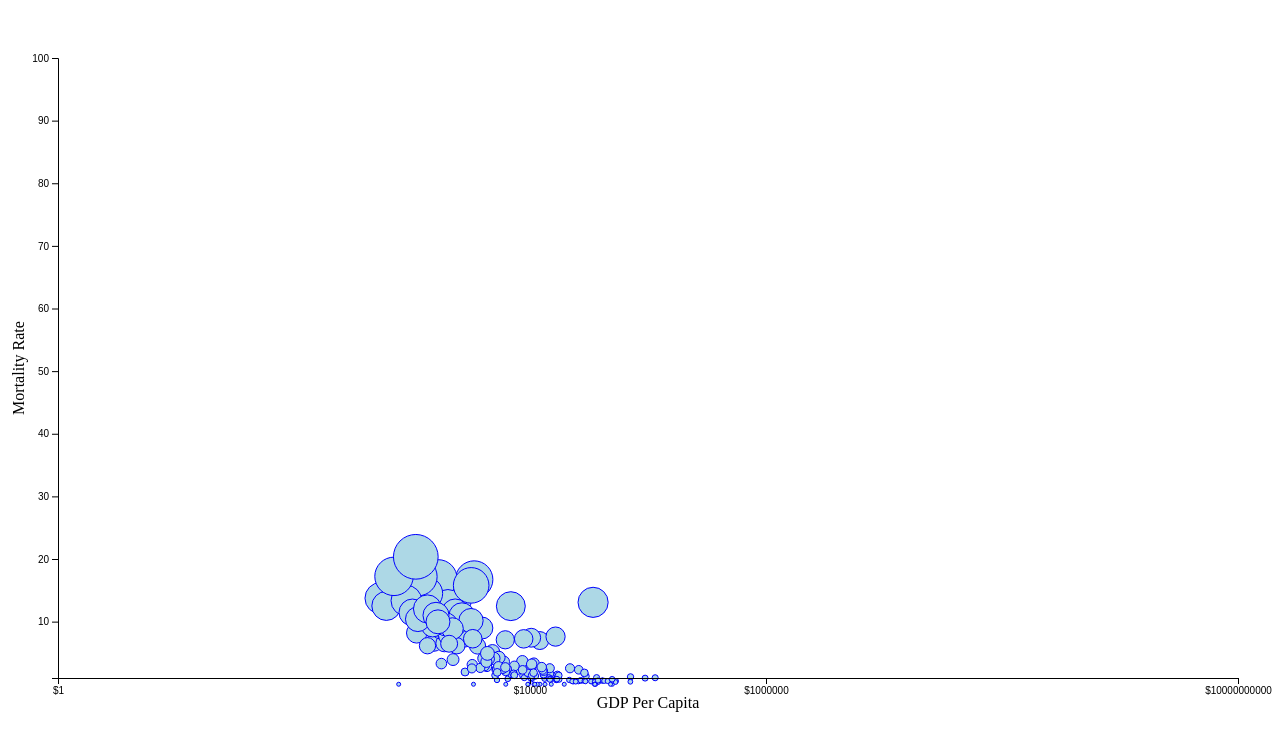
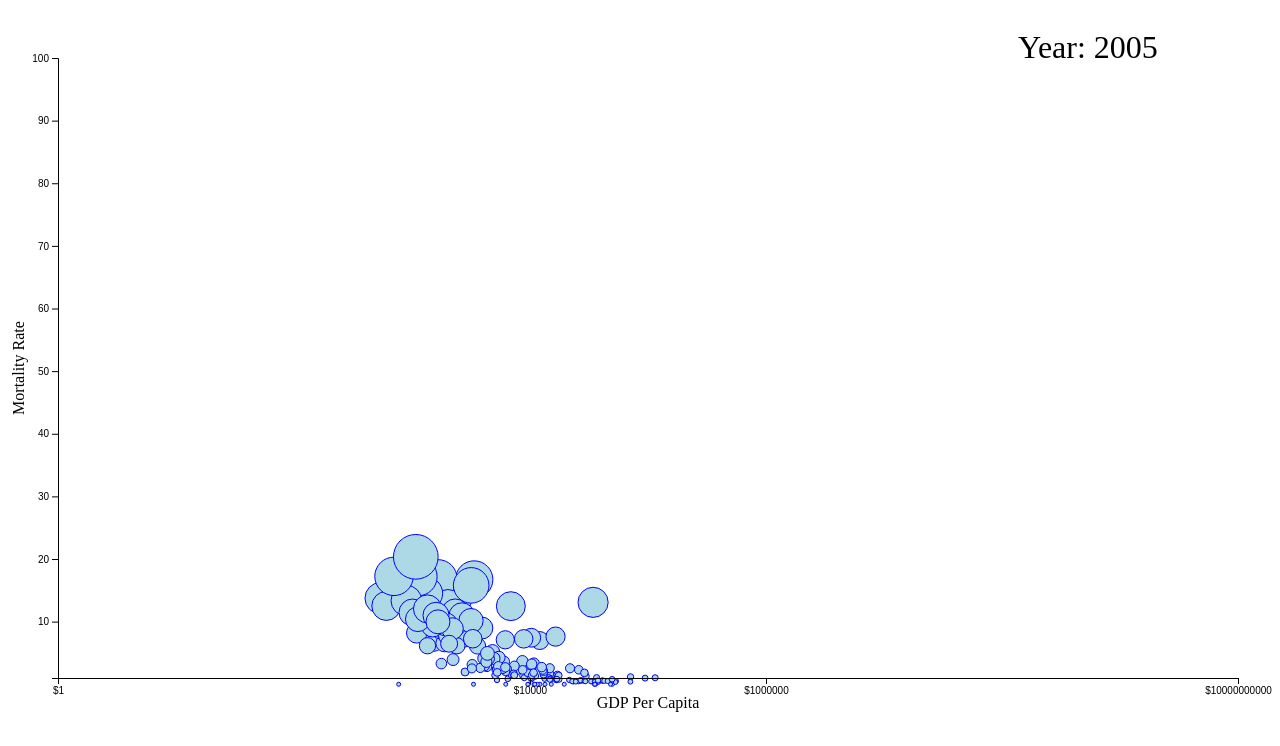
Before and after one commit to psakamoori/psakamoori.github.io, a plain HTML site: page index.html in a window 1280 px wide. Drawn offline with nearby package versions, Linux system fonts and the light colour scheme.

Commit message:
Year value on chart

```diff
--- a/index.html
+++ b/index.html
@@ -52,13 +52,8 @@ async function init() {
   d3.select('body').append('div').attr('id','tooltip').attr('style','position: absolute; opacity:0;');
 
 
-//d3.csv("child-mortality-gdp-per-capita.csv", function(data)
-//d3.csv("ChildMortalityGDPPerCapita.csv", function(data) {
-//d3.csv("https://psakamoori.github.io/ChildMortalityGDPPerCapita.csv", function(data) {
-
 const data = await d3.csv("https://psakamoori.github.io/ChildMortalityGDPPerCapita.csv")
 
-  //console.log(data)
   var yearScale = d3.scaleLinear().domain([0, 218]).range([1800, 2019]);
 
   var map_update = function(year) {
@@ -68,6 +63,13 @@ const data = await d3.csv("https://psakamoori.github.io/ChildMortalityGDPPerCapi
           return d;
 
   })
+
+  svg.append("text")
+     .attr("x",(width - 20 - 250))
+     .attr("y", 50)
+     .text("Year: "+year)
+     .style("font-size", "32px")
+     .style("text-dcoration", "underline")
 
   g.selectAll('circle')
    .data(data_year)
@@ -90,8 +92,6 @@ const data = await d3.csv("https://psakamoori.github.io/ChildMortalityGDPPerCapi
 
   map_update(2005);
 }
-//})
-
 
 </script>
 </body>
```
